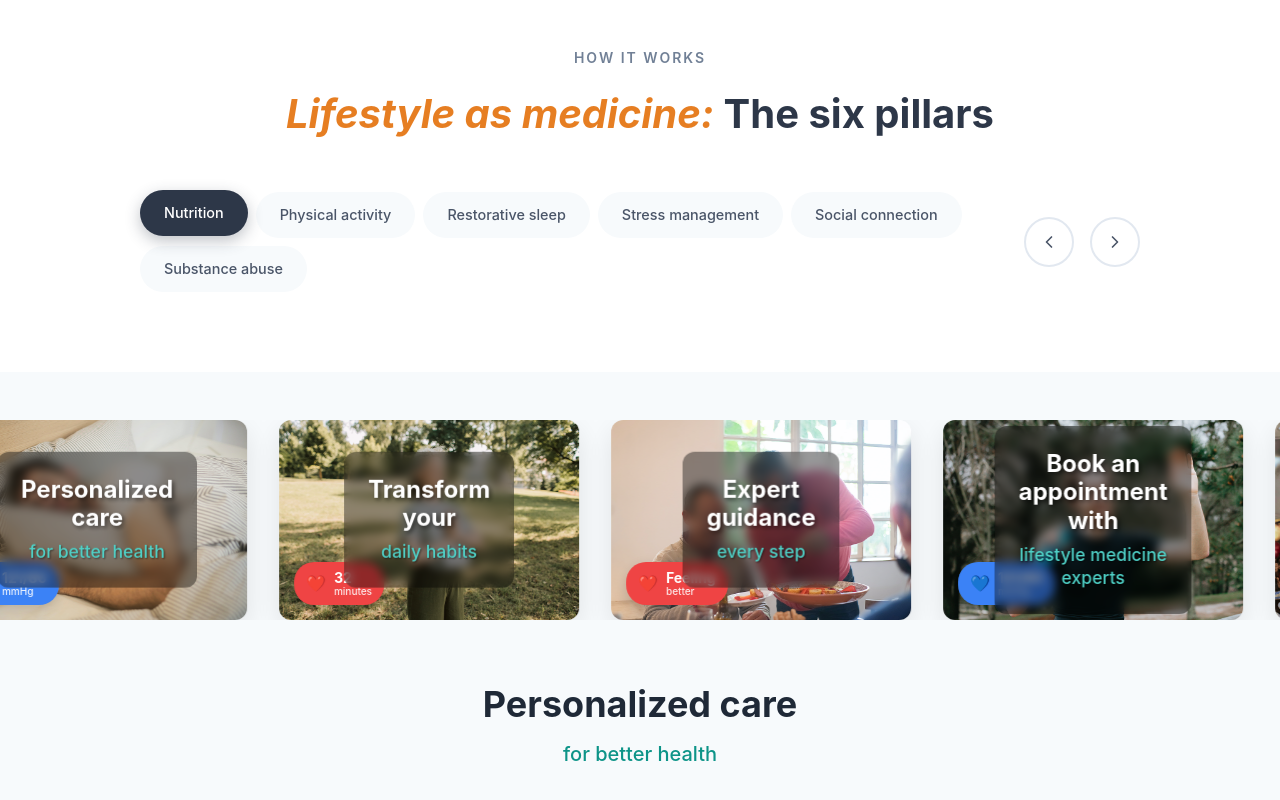
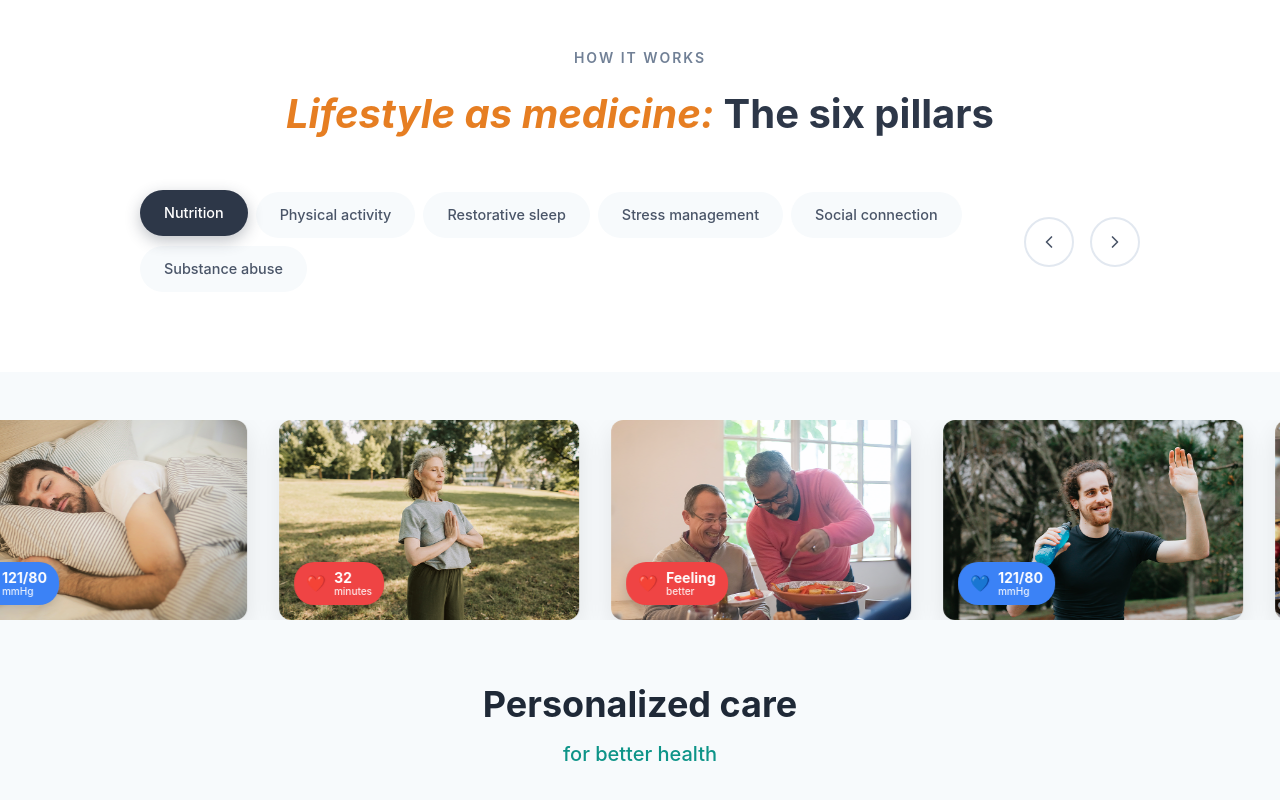
Before and after one commit to hiiiHimanshu/PROACTIVELY-ASSIGNMENT, a React (Vite) app: page / in a window 1280 px wide. Shown: the part 685-1485 px from the top of the page. Built offline with nearby package versions, Linux system fonts and the light colour scheme.

Commit message:
Remove image text overlays
Removed the text overlays from the moving images. Updated `MovingImages.tsx`.

```diff
--- a/src/components/MovingImages.tsx
+++ b/src/components/MovingImages.tsx
@@ -1,3 +1,4 @@
+
 import React from 'react';
 
 const MovingImages = () => {
@@ -8,15 +9,6 @@ const MovingImages = () => {
     { icon: '💙', value: '121/80', unit: 'mmHg', color: 'bg-blue-500' },
     { icon: '❤️', value: '32', unit: 'minutes', color: 'bg-red-500' },
     { icon: '❤️', value: 'Feeling', unit: 'better', color: 'bg-red-500' }
-  ];
-
-  const imageTexts = [
-    { title: "Book an appointment with", subtitle: "lifestyle medicine experts" },
-    { title: "Optimize your lifestyle", subtitle: "and reverse chronic diseases" },
-    { title: "Evidence-based", subtitle: "wellness approach" },
-    { title: "Personalized care", subtitle: "for better health" },
-    { title: "Transform your", subtitle: "daily habits" },
-    { title: "Expert guidance", subtitle: "every step" }
   ];
 
   return (
@@ -30,10 +22,6 @@ const MovingImages = () => {
                 alt="Active lifestyle"
                 className="scroll-image"
               />
-              <div className="image-text-overlay">
-                <h3 className="overlay-title">{imageTexts[0].title}</h3>
-                <p className="overlay-subtitle">{imageTexts[0].subtitle}</p>
-              </div>
               <div className={`health-badge ${healthMetrics[0].color}`}>
                 <span className="badge-icon">{healthMetrics[0].icon}</span>
                 <div className="badge-text">
@@ -49,10 +37,6 @@ const MovingImages = () => {
                 alt="Healthy cooking"
                 className="scroll-image"
               />
-              <div className="image-text-overlay">
-                <h3 className="overlay-title">{imageTexts[1].title}</h3>
-                <p className="overlay-subtitle">{imageTexts[1].subtitle}</p>
-              </div>
               <div className={`health-badge ${healthMetrics[1].color}`}>
                 <span className="badge-icon">{healthMetrics[1].icon}</span>
                 <div className="badge-text">
@@ -68,10 +52,6 @@ const MovingImages = () => {
                 alt="Yoga and wellness"
                 className="scroll-image"
               />
-              <div className="image-text-overlay">
-                <h3 className="overlay-title">{imageTexts[2].title}</h3>
-                <p className="overlay-subtitle">{imageTexts[2].subtitle}</p>
-              </div>
               <div className={`health-badge ${healthMetrics[2].color}`}>
                 <span className="badge-icon">{healthMetrics[2].icon}</span>
                 <div className="badge-text">
@@ -87,10 +67,6 @@ const MovingImages = () => {
                 alt="Restorative sleep"
                 className="scroll-image"
               />
-              <div className="image-text-overlay">
-                <h3 className="overlay-title">{imageTexts[3].title}</h3>
-                <p className="overlay-subtitle">{imageTexts[3].subtitle}</p>
-              </div>
               <div className={`health-badge ${healthMetrics[3].color}`}>
                 <span className="badge-icon">{healthMetrics[3].icon}</span>
                 <div className="badge-text">
@@ -106,10 +82,6 @@ const MovingImages = () => {
                 alt="Mindfulness"
                 className="scroll-image"
               />
-              <div className="image-text-overlay">
-                <h3 className="overlay-title">{imageTexts[4].title}</h3>
-                <p className="overlay-subtitle">{imageTexts[4].subtitle}</p>
-              </div>
               <div className={`health-badge ${healthMetrics[4].color}`}>
                 <span className="badge-icon">{healthMetrics[4].icon}</span>
                 <div className="badge-text">
@@ -125,10 +97,6 @@ const MovingImages = () => {
                 alt="Social connection"
                 className="scroll-image"
               />
-              <div className="image-text-overlay">
-                <h3 className="overlay-title">{imageTexts[5].title}</h3>
-                <p className="overlay-subtitle">{imageTexts[5].subtitle}</p>
-              </div>
               <div className={`health-badge ${healthMetrics[5].color}`}>
                 <span className="badge-icon">{healthMetrics[5].icon}</span>
                 <div className="badge-text">
@@ -145,10 +113,6 @@ const MovingImages = () => {
                 alt="Active lifestyle"
                 className="scroll-image"
               />
-              <div className="image-text-overlay">
-                <h3 className="overlay-title">{imageTexts[0].title}</h3>
-                <p className="overlay-subtitle">{imageTexts[0].subtitle}</p>
-              </div>
               <div className={`health-badge ${healthMetrics[0].color}`}>
                 <span className="badge-icon">{healthMetrics[0].icon}</span>
                 <div className="badge-text">
@@ -164,10 +128,6 @@ const MovingImages = () => {
                 alt="Healthy cooking"
                 className="scroll-image"
               />
-              <div className="image-text-overlay">
-                <h3 className="overlay-title">{imageTexts[1].title}</h3>
-                <p className="overlay-subtitle">{imageTexts[1].subtitle}</p>
-              </div>
               <div className={`health-badge ${healthMetrics[1].color}`}>
                 <span className="badge-icon">{healthMetrics[1].icon}</span>
                 <div className="badge-text">
@@ -183,10 +143,6 @@ const MovingImages = () => {
                 alt="Yoga and wellness"
                 className="scroll-image"
               />
-              <div className="image-text-overlay">
-                <h3 className="overlay-title">{imageTexts[2].title}</h3>
-                <p className="overlay-subtitle">{imageTexts[2].subtitle}</p>
-              </div>
               <div className={`health-badge ${healthMetrics[2].color}`}>
                 <span className="badge-icon">{healthMetrics[2].icon}</span>
                 <div className="badge-text">
@@ -202,10 +158,6 @@ const MovingImages = () => {
                 alt="Restorative sleep"
                 className="scroll-image"
               />
-              <div className="image-text-overlay">
-                <h3 className="overlay-title">{imageTexts[3].title}</h3>
-                <p className="overlay-subtitle">{imageTexts[3].subtitle}</p>
-              </div>
               <div className={`health-badge ${healthMetrics[3].color}`}>
                 <span className="badge-icon">{healthMetrics[3].icon}</span>
                 <div className="badge-text">
@@ -221,10 +173,6 @@ const MovingImages = () => {
                 alt="Mindfulness"
                 className="scroll-image"
               />
-              <div className="image-text-overlay">
-                <h3 className="overlay-title">{imageTexts[4].title}</h3>
-                <p className="overlay-subtitle">{imageTexts[4].subtitle}</p>
-              </div>
               <div className={`health-badge ${healthMetrics[4].color}`}>
                 <span className="badge-icon">{healthMetrics[4].icon}</span>
                 <div className="badge-text">
@@ -240,10 +188,6 @@ const MovingImages = () => {
                 alt="Social connection"
                 className="scroll-image"
               />
-              <div className="image-text-overlay">
-                <h3 className="overlay-title">{imageTexts[5].title}</h3>
-                <p className="overlay-subtitle">{imageTexts[5].subtitle}</p>
-              </div>
               <div className={`health-badge ${healthMetrics[5].color}`}>
                 <span className="badge-icon">{healthMetrics[5].icon}</span>
                 <div className="badge-text">
```
